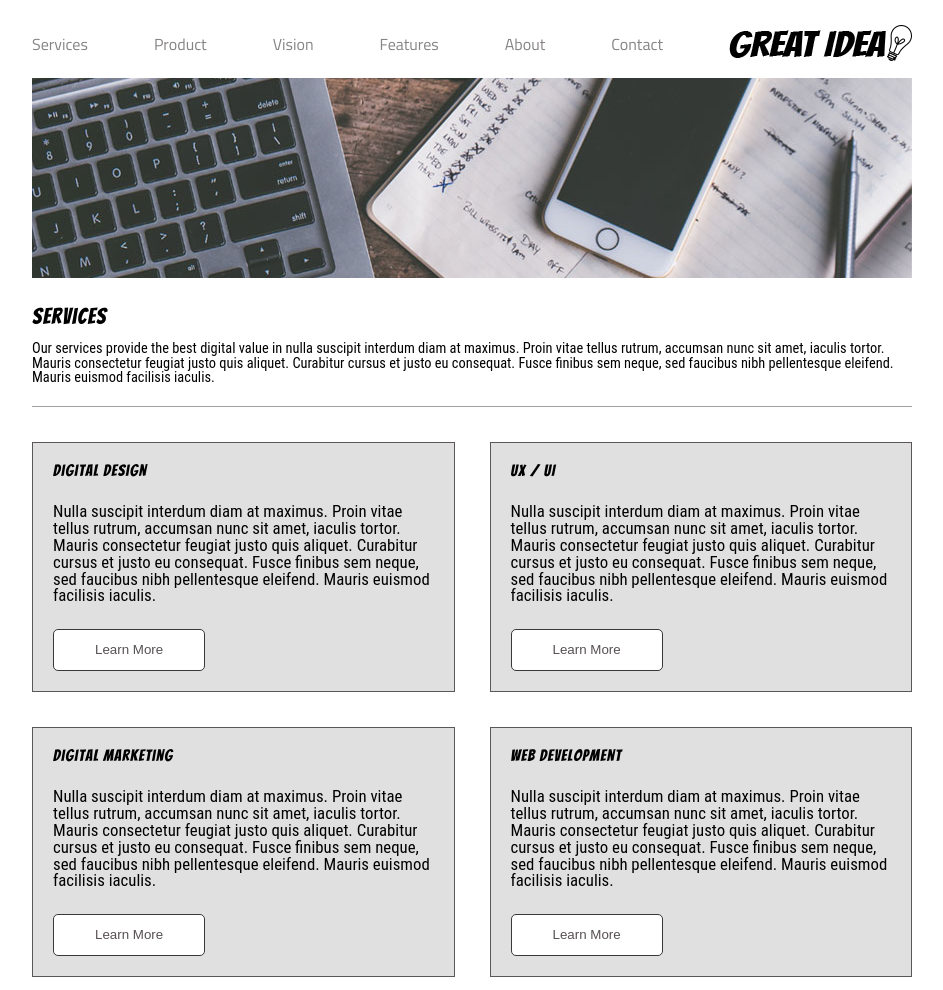
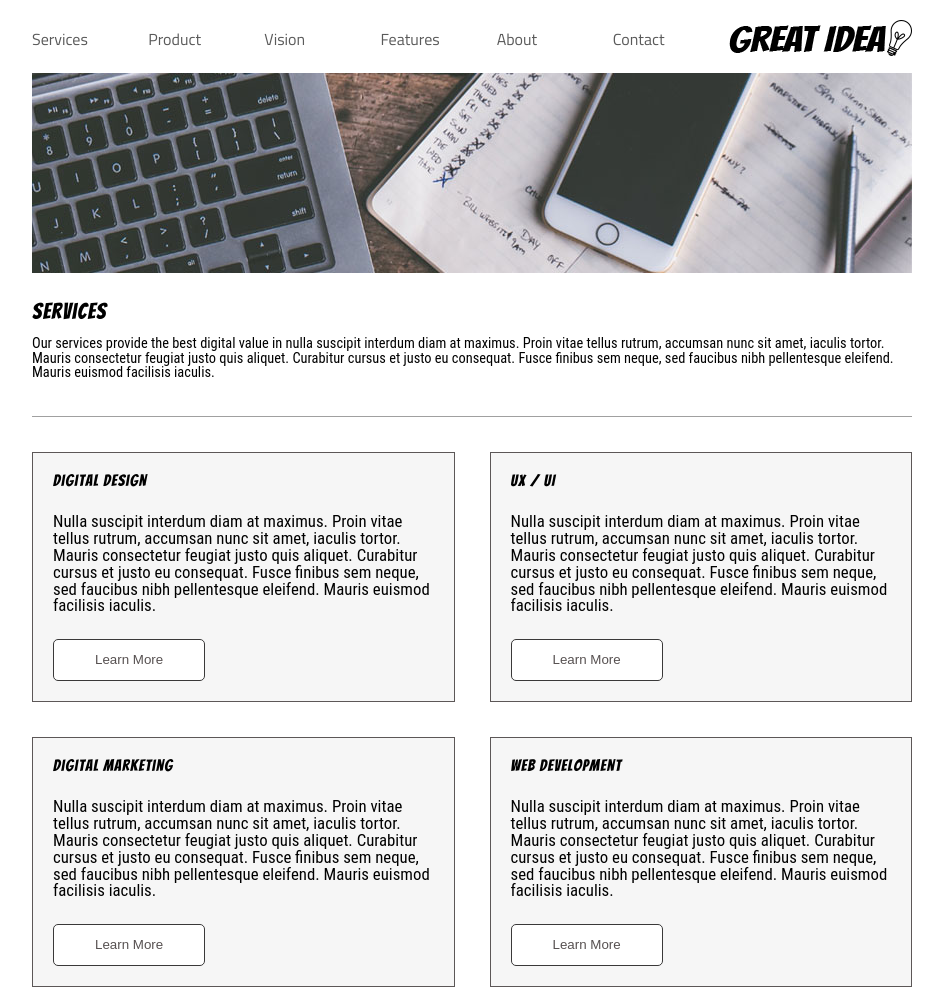
Before and after one commit to mcgowent/UI-III-Gird, a plain HTML site: page UI-III-Grid/great-idea/services.html in a window 1280 px wide. Shown: the top 990 px of the page, without its empty margins (168-1111 px from the left). Drawn offline with Linux system fonts and the light colour scheme.

Commit message:
Final commit before push. Changed from Flex to Grid

```diff
--- a/UI-III-Grid/great-idea/css/index.css
+++ b/UI-III-Grid/great-idea/css/index.css
@@ -168,20 +168,22 @@ h5 {
 }
 
 /* --------Header  --------- */
-
-.nav {
-	display: flex;
-	justify-content: space-between;
-	align-items: center;
-	padding-top: 25px;
+.nav_grid {
+	/* Sets up the grid and the 1fr denotes an equal spacing. I can't find the short hand to something like 1fr and auto*FL
+	justify-items makes sure the nest themselves against the one side. */
+	display: grid;
+	grid-template-columns: 1fr 1fr 1fr 1fr 1fr 1fr 1fr;
+	justify-items: start;
 }
 
-.nav a {
+.nav_grid a {
+	align-self: center;
 	text-decoration: none;
-	color: #868383;
+	color: rgb(90, 90, 90);
+	padding-top: 20px;
 }
 
-.nav a:hover {
+a:hover {
 	color: black;
 	font-weight: bold;
 	font-size: 110%;
@@ -204,17 +206,17 @@ h5 {
 }
 
 .main_top {
-	display: flex;
-	justify-content: space-between;
+	/* display: flex;
+	justify-content: space-between; */
 	align-items: center;
 	padding: 65px 10px;
 }
 
 .main_left {
-	display: flex;
+	/* display: flex;
 	justify-content: space-between;
 	align-items: center;
-	flex-direction: column;
+	flex-direction: column; */
 }
 
 .main_left h1 {
@@ -232,10 +234,10 @@ h5 {
 
 /* --------Mid_top--------- */
 .parent {
-	display: flex;
+	/* display: flex;
 	justify-content: space-between;
 	align-items: flex-start;
-	padding: 25px 0;
+	padding: 25px 0; */
 }
 
 .child {
@@ -259,10 +261,10 @@ p {
 }
 
 .copy {
-	display: flex;
+	/* display: flex;
 	justify-content: center;
 	margin-bottom: 75px;
-	font-size: 75%
+	font-size: 75% */
 }
 
 
@@ -278,17 +280,22 @@ p {
 	height: 20%;
 }
 
-.grey_box {
-	/* Child */
-	border: 1px solid rgb(92, 87, 87);
-	background: rgb(224, 224, 224);
-	padding: 20px;
-	margin-bottom: 35px;
-	width: 422.5px;
-	height: 250px;
+.row {
+	/* Parent */
+	display: grid;
+	grid-template-columns: 1fr 1fr;
+	grid-gap: 35px;
+
 }
 
 .card {
+	border: 1px solid rgb(92, 87, 87);
+	background: rgb(246, 246, 246);
+	padding: 20px;
+
+	width: 422.5px;
+	height: 250px;
+
 	display: flex;
 	flex-direction: column;
 	justify-content: space-between;
@@ -298,49 +305,30 @@ p {
 	font-size: 105%;
 }
 
-.card h2 {
-	margin: 0;
-}
-
-.row {
-	/* Parent */
-	display: flex;
-	width: 880px;
-	justify-content: space-between;
-	flex-wrap: wrap;
-}
-
 .border_box {
 	border-top: 1px solid rgb(160, 160, 160);
-	margin-top: 20px;
+	margin-top: 35px;
 	padding-top: 35px;
 }
 
 .border_box_bold {
 	border-top: 2px solid rgb(56, 56, 56);
-	margin-top: 20px;
+	margin-top: 35px;
 	padding-top: 35px;
-}
-
-.child {
-	/* Child */
-	width: 45%;
-
-}
-
-.child img {
-	max-width: 400px;
-	height: auto;
 }
 
 .child p {
 	font-size: 110%;
 }
 
+.child h2 {
+	margin-bottom: 25px;
+}
+
 .child li {
 	list-style-type: square;
 	list-style-position: inside;
-	padding-top: 10px;
+	padding-top: 25px;
 	font-weight: bold;
 }
 
@@ -354,6 +342,10 @@ p {
 	margin-top: 25px;
 }
 
+h2 {
+	margin: 0;
+}
+
 .services-header-img {
 	margin-top: 15px;
 }
--- a/UI-III-Grid/great-idea/services.html
+++ b/UI-III-Grid/great-idea/services.html
@@ -19,7 +19,7 @@
 
 
   <header class="wrapper">
-    <nav class="nav">
+    <nav class="nav_grid">
       <a href="services.html">Services</a>
       <a href="#">Product</a>
       <a href="#">Vision</a>
@@ -30,10 +30,11 @@
     </nav>
   </header>
 
+
   <main class="wrapper">
+    <section>
+      <!-- Upper Banner and Blurb Section -->
       <img class="services-header-img" src="img/services-header.jpg" alt="Our services header image">
-
-    <section>
       <h1 class="h1">Services</h1>
       <p>
         Our services provide the best digital value in nulla suscipit interdum diam at maximus. Proin vitae tellus
@@ -44,9 +45,10 @@
       </p>
     </section>
 
-    <div class="border_box">
-      <div class="row">
-        <section class="grey_box card">
+
+
+    <div class="row border_box">
+      <section class="card">
         <h2>Digital Design</h2>
         <p>
           Nulla suscipit interdum diam at maximus. Proin vitae tellus rutrum, accumsan nunc sit amet, iaculis
@@ -61,7 +63,7 @@
         <button>Learn More</button>
       </section>
 
-        <section class="grey_box card">
+      <section class="card">
         <h2>UX / UI</h2>
         <p>
           Nulla suscipit interdum diam at maximus. Proin vitae tellus rutrum, accumsan nunc sit amet, iaculis
@@ -76,7 +78,7 @@
         <button>Learn More</button>
       </section>
 
-        <section class="grey_box card">
+      <section class="card">
         <h2>Digital Marketing</h2>
         <p>
           Nulla suscipit interdum diam at maximus. Proin vitae tellus rutrum, accumsan nunc sit amet, iaculis
@@ -91,7 +93,7 @@
         <button>Learn More</button>
       </section>
 
-        <section class="grey_box card">
+      <section class="card">
         <h2>Web Development</h2>
         <p>
           Nulla suscipit interdum diam at maximus. Proin vitae tellus rutrum, accumsan nunc sit amet, iaculis
@@ -108,7 +110,7 @@
 
 
 
-        <section class="grey_box card">
+      <section class="card">
         <h2>iOS Development</h2>
         <p>
           Nulla suscipit interdum diam at maximus. Proin vitae tellus rutrum, accumsan nunc sit amet, iaculis
@@ -123,7 +125,7 @@
         <button>Learn More</button>
       </section>
 
-        <section class="grey_box card">
+      <section class="card">
         <h2>Android Development</h2>
         <p>
           Nulla suscipit interdum diam at maximus. Proin vitae tellus rutrum, accumsan nunc sit amet, iaculis
@@ -138,7 +140,7 @@
         <button>Learn More</button>
       </section>
     </div>
-    </div>
+
 
     <section class="border_box_bold row">
       <div class="child">
```
Lines whose indentation alone changed are shown as unchanged.
